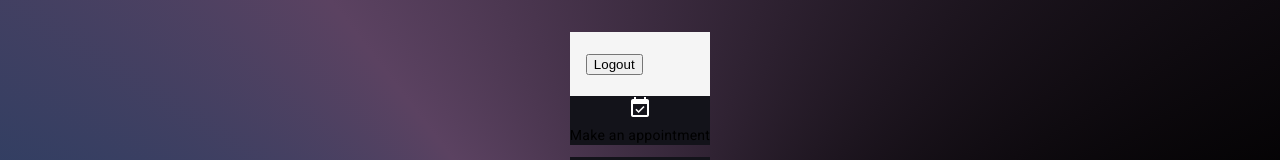
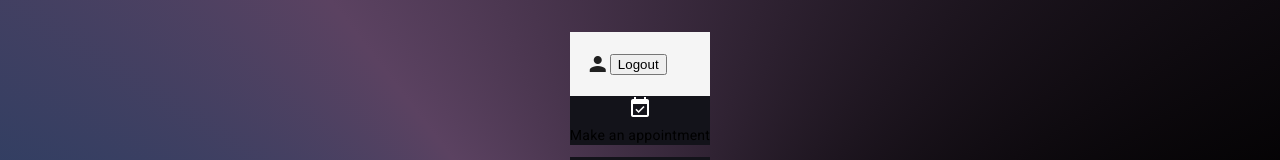
Before and after one commit to Rulopwd40/appms, an Angular app in the folder appointmentmanagementsystem.client/: page /user-home in a window 1280 px wide. Shown: the top 160 px of the page. Built offline with nearby package versions, Linux system fonts and the light colour scheme; no server answers.

Commit message:
"Added MatIconModule to toolbar component, added person icon to toolbar template, and updated user-main component imports"

```diff
--- a/appointmentmanagementsystem.client/src/app/toolbar/toolbar.component.html
+++ b/appointmentmanagementsystem.client/src/app/toolbar/toolbar.component.html
@@ -1,4 +1,5 @@
 <mat-toolbar class="toolbar">
+    <mat-icon aria-hidden="false" aria-label="person" fontIcon="person"></mat-icon>
     {{username}}
     <button (click)="logout()">Logout</button>
 </mat-toolbar>
--- a/appointmentmanagementsystem.client/src/app/toolbar/toolbar.component.ts
+++ b/appointmentmanagementsystem.client/src/app/toolbar/toolbar.component.ts
@@ -1,9 +1,10 @@
 import { Component } from '@angular/core';
 import { MatToolbar } from '@angular/material/toolbar';
 import {  Router } from '@angular/router';
+import { MatIconModule } from '@angular/material/icon';
 @Component({
   standalone:true,
-  imports:[MatToolbar],
+  imports:[MatToolbar,MatIconModule],
   selector: 'app-toolbar',
   templateUrl: './toolbar.component.html',
   styleUrl: './toolbar.component.css'
--- a/appointmentmanagementsystem.client/src/app/user-main/user-main.component.ts
+++ b/appointmentmanagementsystem.client/src/app/user-main/user-main.component.ts
@@ -4,6 +4,7 @@ import {MatIconModule} from '@angular/material/icon';
 import { ToolbarComponent } from '../toolbar/toolbar.component';
 import { AppointmentsService } from '../appointments.service';
 import { UserAppointment } from '../models/models';
+
 @Component({
   standalone: true,
   selector: 'app-user-main',
@@ -11,6 +12,7 @@ import { UserAppointment } from '../models/models';
   styleUrl: './user-main.component.css',
   imports: [ToolbarComponent,MatIconModule],
 })
+
 export class UserMainComponent {
   username: string ="";
   appointments?: UserAppointment[];
```
